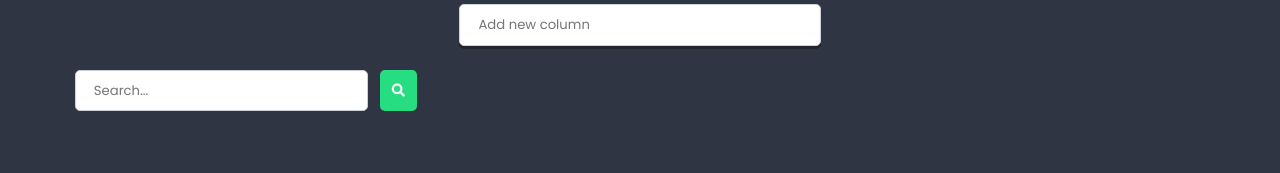
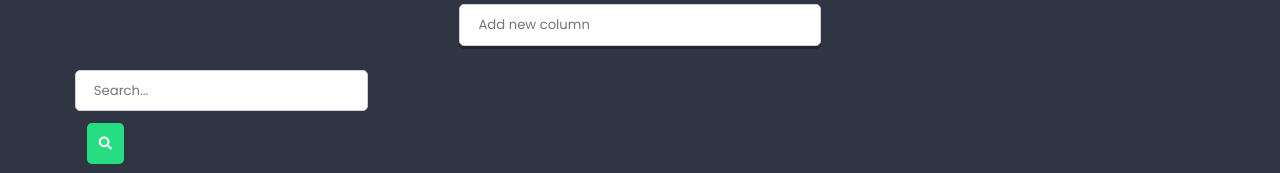
Before and after one commit to joanna-stachowicz/react-project, a React app: page / in a window 1280 px wide. Shown: the part 742-915 px from the top of the page. Before the commit the page ends 877 px from the top, so only its background shows below. Built offline with nearby package versions, Linux system fonts and the light colour scheme.

Commit message:
Modify Container component 2

```diff
--- a/src/components/List/List.js
+++ b/src/components/List/List.js
@@ -27,8 +27,9 @@ class List extends React.Component {
   render() {
     const {title, image, imageAlt, description, columns, addColumn} = this.props;
     return (
-      <Container>
-        <section className={styles.component}>
+
+      <section className={styles.component}>
+        <Container>
           <Hero titleText={title} imgSrc={image} altSrc={imageAlt} />
           <div className={styles.description}>
             {ReactHtmlParser(description)}
@@ -41,8 +42,8 @@ class List extends React.Component {
           <div className={styles.creator}>
             <Creator text={settings.columnCreatorText} action={addColumn} />
           </div>
-        </section>
-      </Container>
+        </Container>
+      </section>
     );
   }
 }
--- a/src/components/Search/Search.js
+++ b/src/components/Search/Search.js
@@ -46,8 +46,9 @@ class Search extends React.Component {
     const {value} = this.state;
     const {icon} = settings.search;
     return (
-      <Container>
-        <div className={styles.component}>
+
+      <div className={styles.component}>
+        <Container>
           <input
             type='text'
             placeholder={text}
@@ -60,8 +61,8 @@ class Search extends React.Component {
           <div>
             { countVisible == countAll ? '' : `${countVisible} / ${countAll}` }
           </div>
-        </div>
-      </Container>
+        </Container>
+      </div>
     );
   }
 }
```
